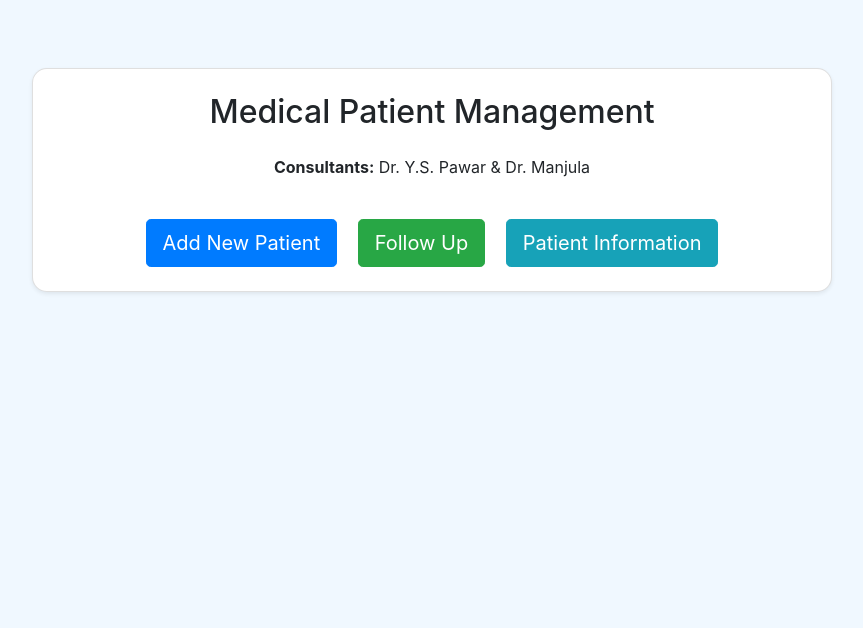
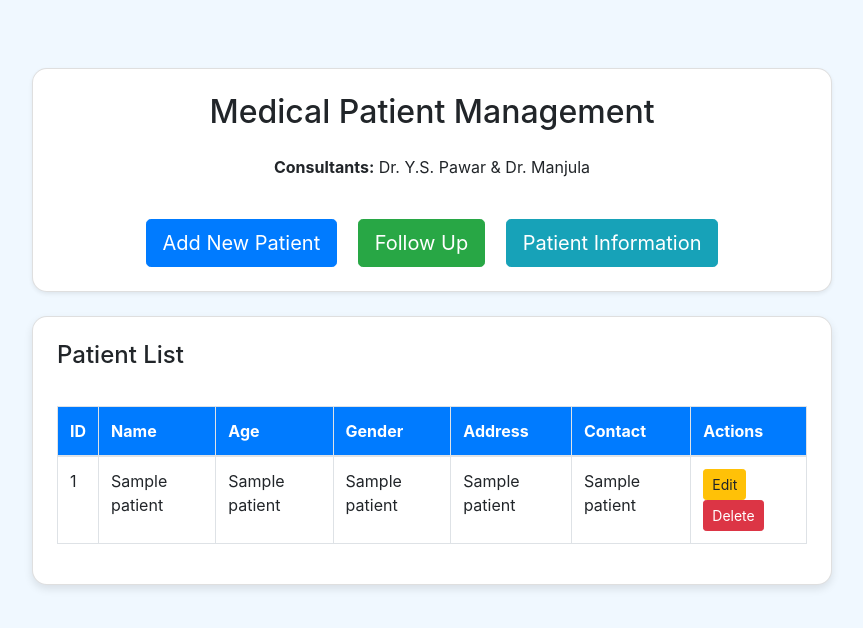
Before and after one commit to Prajwal-Pawar27/portal2, a Flask app: page / in a window 1280 px wide. Shown: the top 628 px of the page, without its empty margins (208-1071 px from the left). Run offline with Flask 3, Linux system fonts and the light colour scheme; a database or web service that is not in the repository returns one stand-in record (values such as "Sample title"); parts of the project's set-up code (start-up, migrations or seed data) failed here and were passed over; some libraries are stand-ins or nearby versions.

Commit message:
Updated Python files and HTML templates

```diff
--- a/templates/index.html
+++ b/templates/index.html
@@ -12,5 +12,42 @@
             <a href="{{ url_for('patient_info') }}" class="btn btn-info btn-lg mx-2">Patient Information</a>
         </div>
     </div>
+
+    {% if patients %}
+    <div class="card p-4 mt-4">
+        <h4 class="mb-3">Patient List</h4>
+        <table class="table table-bordered">
+            <thead>
+                <tr>
+                    <th>ID</th>
+                    <th>Name</th>
+                    <th>Age</th>
+                    <th>Gender</th>
+                    <th>Address</th>
+                    <th>Contact</th>
+                    <th>Actions</th>
+                </tr>
+            </thead>
+            <tbody>
+                {% for patient in patients %}
+                <tr>
+                    <td>{{ patient[0] }}</td>
+                    <td>{{ patient[1] }}</td>
+                    <td>{{ patient[2] }}</td>
+                    <td>{{ patient[3] }}</td>
+                    <td>{{ patient[4] }}</td>
+                    <td>{{ patient[5] }}</td>
+                    <td>
+                        <a href="{{ url_for('edit_patient', patient_id=patient[0]) }}" class="btn btn-warning btn-sm">Edit</a>
+                        <form action="{{ url_for('delete_patient', patient_id=patient[0]) }}" method="post" style="display:inline;">
+                            <button type="submit" class="btn btn-danger btn-sm" onclick="return confirm('Are you sure you want to delete this patient?');">Delete</button>
+                        </form>
+                    </td>
+                </tr>
+                {% endfor %}
+            </tbody>
+        </table>
+    </div>
+    {% endif %}
 </div>
 {% endblock %}
--- a/templates/patients.html
+++ b/templates/patients.html
@@ -32,8 +32,10 @@
                 <td>{{ patient[4] }}</td>
                 <td>{{ patient[5] }}</td>
                 <td>
-                    <a href="{{ url_for('edit_patient', id=patient[0]) }}" class="btn btn-warning btn-sm">Edit</a>
-                    <a href="{{ url_for('delete_patient', id=patient[0]) }}" class="btn btn-danger btn-sm" onclick="return confirm('Are you sure you want to delete this patient?');">Delete</a>
+                    <a href="{{ url_for('edit_patient', patient_id=patient[0]) }}" class="btn btn-warning btn-sm">Edit</a>
+                    <form action="{{ url_for('delete_patient', patient_id=patient[0]) }}" method="post" style="display:inline;">
+                        <button type="submit" class="btn btn-danger btn-sm" onclick="return confirm('Are you sure you want to delete this patient?');">Delete</button>
+                    </form>
                 </td>
             </tr>
             {% endfor %}
```
